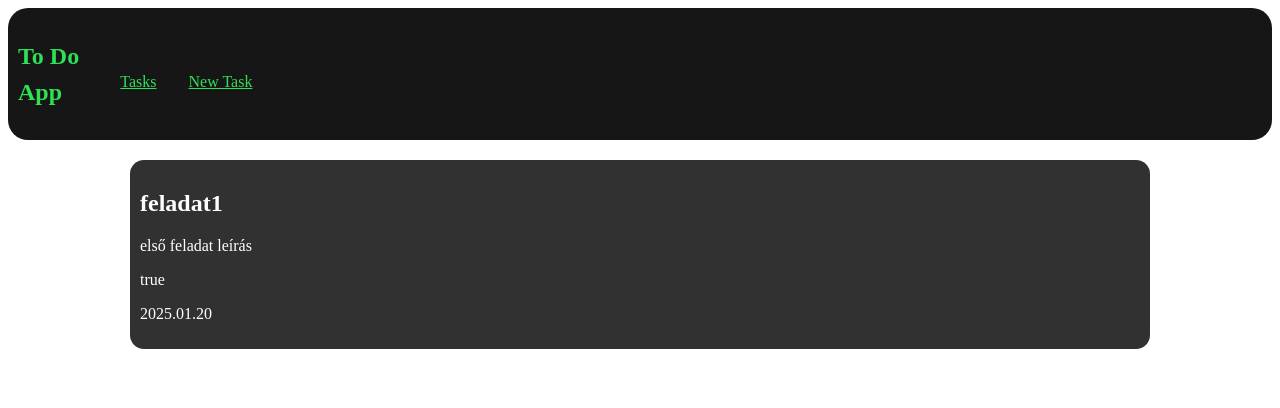
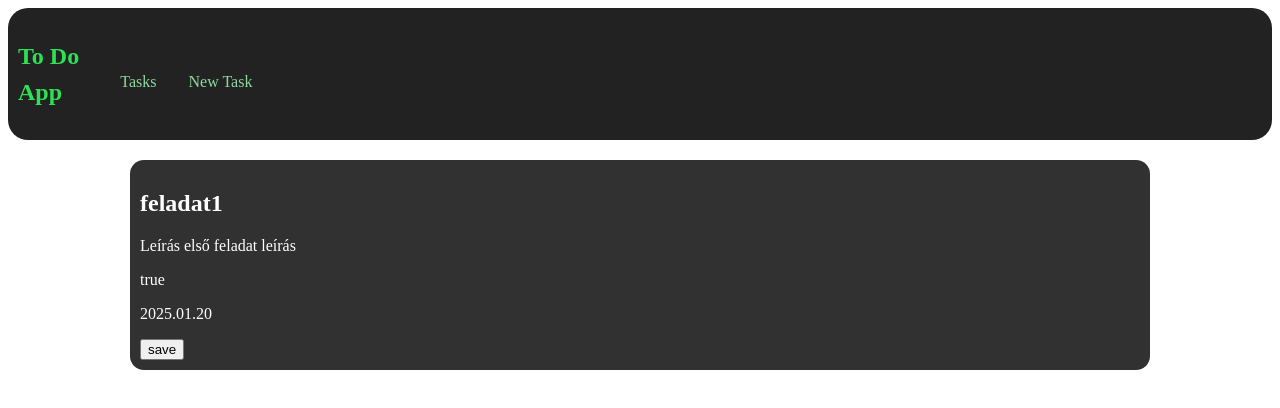
Before and after one commit to b0gavmar/to-do-app, a Vue app: page /edittask/1 in a window 1280 px wide. Shown: the top 408 px of the page. Built offline with nearby package versions, Linux system fonts and the light colour scheme.

Commit message:
bootstrap

```diff
--- a/package.json
+++ b/package.json
@@ -10,6 +10,7 @@
     "test:unit": "vitest"
   },
   "dependencies": {
+    "bootstrap": "^5.3.3",
     "pinia": "^2.3.0",
     "vue": "^3.5.13",
     "vue-router": "^4.5.0"
--- a/src/App.vue
+++ b/src/App.vue
@@ -22,14 +22,10 @@ header {
 
 header{
   color: rgb(47, 223, 85);
-  background-color: rgb(22, 22, 22);
+  background-color: rgb(34, 34, 34);
   text-decoration: none;
   border-radius: 20px;
   padding: 10px;
-}
-
-body{
-  font-family:serif;
 }
 
 .logo {
@@ -38,7 +34,8 @@ body{
 }
 
 a:link, a:visited{
-  color: rgb(47, 223, 85);
+  color: rgb(140, 218, 157);
+  text-decoration: none;
 }
 
 a:hover{
@@ -47,7 +44,7 @@ a:hover{
 
 nav {
   width: 100%;
-  font-size: 12px;
+  font-size: 20px;
   text-align: center;
   margin-top: 2rem;
 }
--- a/src/views/EditTaskView.vue
+++ b/src/views/EditTaskView.vue
@@ -2,9 +2,10 @@
   <div class="container">
     <div class="task">
       <h2> {{ task.title }} </h2>
-      <p> {{ task.desc }} </p>
-      <p> {{ task.isFinished }}</p>
-      <p> {{ task.deadline }}</p>
+      <p>Leírás {{ task.desc }} </p>
+      <p> {{ task.isFinished }} </p>
+      <p> {{ task.deadline }} </p>
+      <button> save </button>
     </div>
   </div>
 </template>
@@ -19,9 +20,7 @@
   margin-top: 20px;
 }
 
-body {
-  font-family: serif;
-}
+
 
 .task {
   background-color: rgb(49, 49, 49);
--- a/src/views/TasksView.vue
+++ b/src/views/TasksView.vue
@@ -28,10 +28,10 @@
   background-color: rgb(49, 49, 49);
   border-radius: 14px;
   padding: 10px;
+  width: 160px;
+  height: 160px;
 }
-body {
-  font-family: serif;
-}
+
 </style>
 
 <script setup>
```
Also changed, not shown: 1 other file (tests, documents, lock files or other folders).
